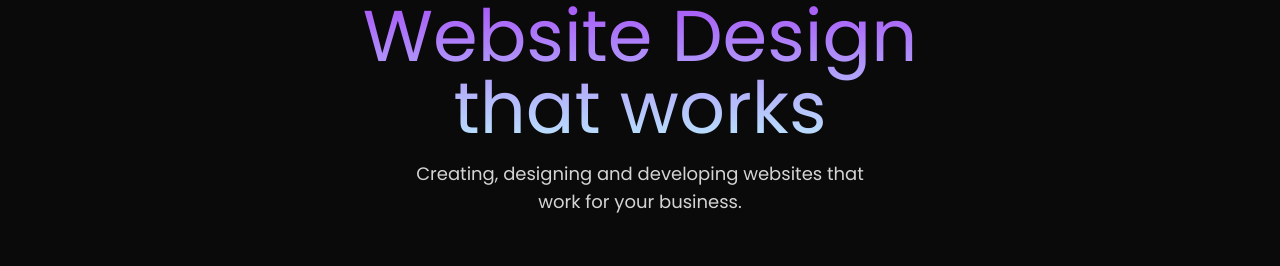
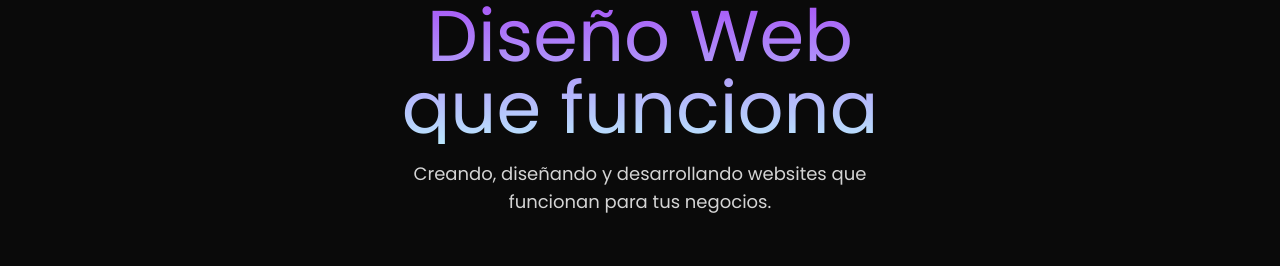
Before and after one commit to yanfer/digitalMarketingAgency, a Next.js app: page / in a window 1280 px wide. Shown: the part 1067-1333 px from the top of the page. Built offline with nearby package versions, Linux system fonts and the light colour scheme.

Commit message:
Update website-design.tsx

```diff
--- a/app/website-design.tsx
+++ b/app/website-design.tsx
@@ -7,10 +7,10 @@ const WebsiteDesign = () => {
     <div className="text-white">
  <div className="p-4 mx-auto relative z-10 w-full pt-10 md:pt-20 px-2">
       <div className="text-4xl  md:text-7xl text-center bg-clip-text text-transparent bg-gradient-to-b from-purple-500 to-sky-200 bg-opacity-50">
-              Website Design <br /> that works
+              Diseño Web <br /> que funciona
       </div>
       <p className="mt-4 text-lg font-normal  text-neutral-300 max-w-lg text-center mx-auto px-4">
-      Creating, designing and developing websites that work for your business.
+      Creando, diseñando y desarrollando websites que funcionan para tus negocios.
         </p>
         </div>
 
```
